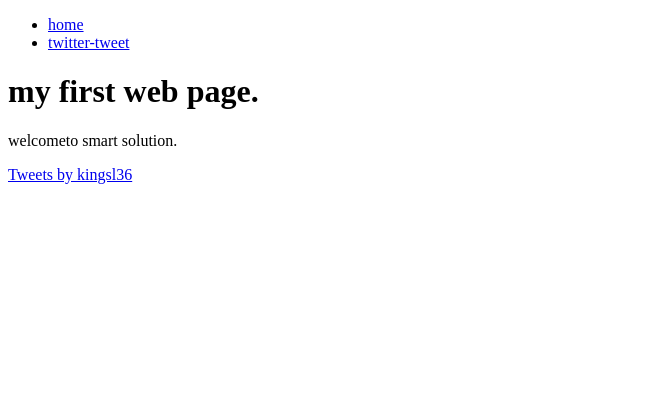
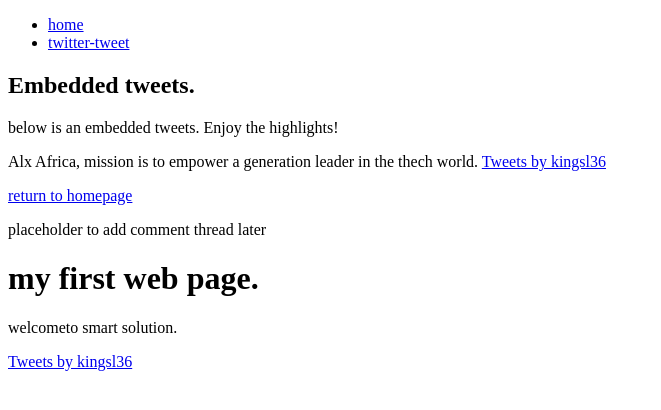
Before and after one commit to Keagee9/My_First_Portfolio, a plain HTML site: page html_basic/tweets.html in a window 1280 px wide. Shown: the whole page, without its empty margins (0-661 px from the left). Drawn offline with Linux system fonts and the light colour scheme.

Commit message:
alx tweet

```diff
--- a/html_basic/tweets.html
+++ b/html_basic/tweets.html
@@ -14,6 +14,25 @@
             </ul>
         </nav>
     </header>
+    <main>
+        <article>
+            <h1>Embedded tweets.</h1>
+            <p>below is an embedded tweets. Enjoy the highlights!</p>
+            <!--embed a tweet-->
+            <blockquoteclass="twitter-tweet">
+                <p lang="en" dir="ltr">
+                    Alx Africa, mission is to empower a generation leader in the thech world.
+                    <a href="https://twitter.com/ALXAFRICA/STATUS/123456789_src=twsrc%5Etfw">Tweets by kingsl36</a>
+                </p>
+            </blockquote>
+            <script async src="https://platform.twitter.com/widgets.js"></script>
+            <!-- link back to index.html -->
+             <p><a href="index.html">return to homepage</a></p>
+            </article>
+            <aside>
+                <p>placeholder to add comment thread later</p>
+            </aside>
+         </main>
 <h1>my first web page.</h1>
     <p>welcometo smart solution.</p>
     <a class="twitter-timeline" href="https://twitter.com/kingsl36?ref_src=twsrc%5Etfw">Tweets by kingsl36</a> <script async src="https://platform.twitter.com/widgets.js" charset="utf-8"></script>
```
Also changed, not shown: html_basic/index.html (+0 -8 lines).
